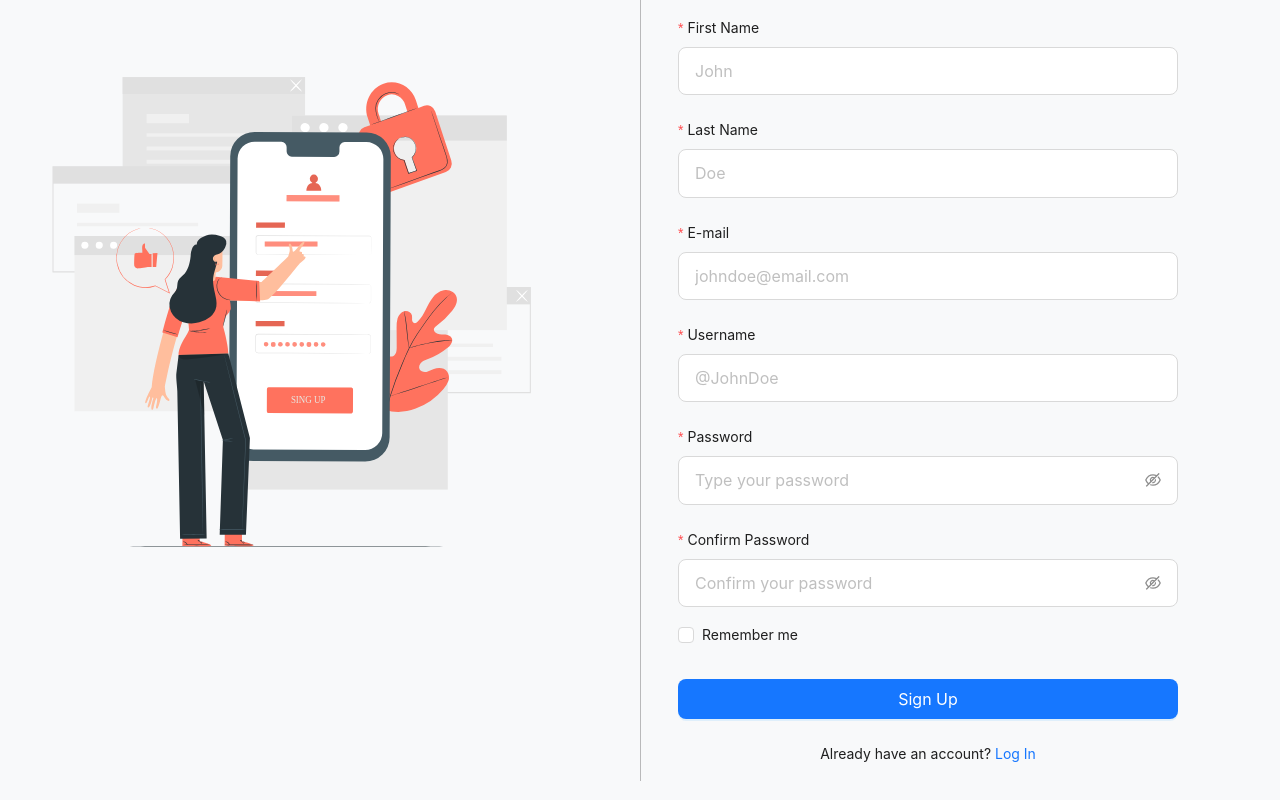
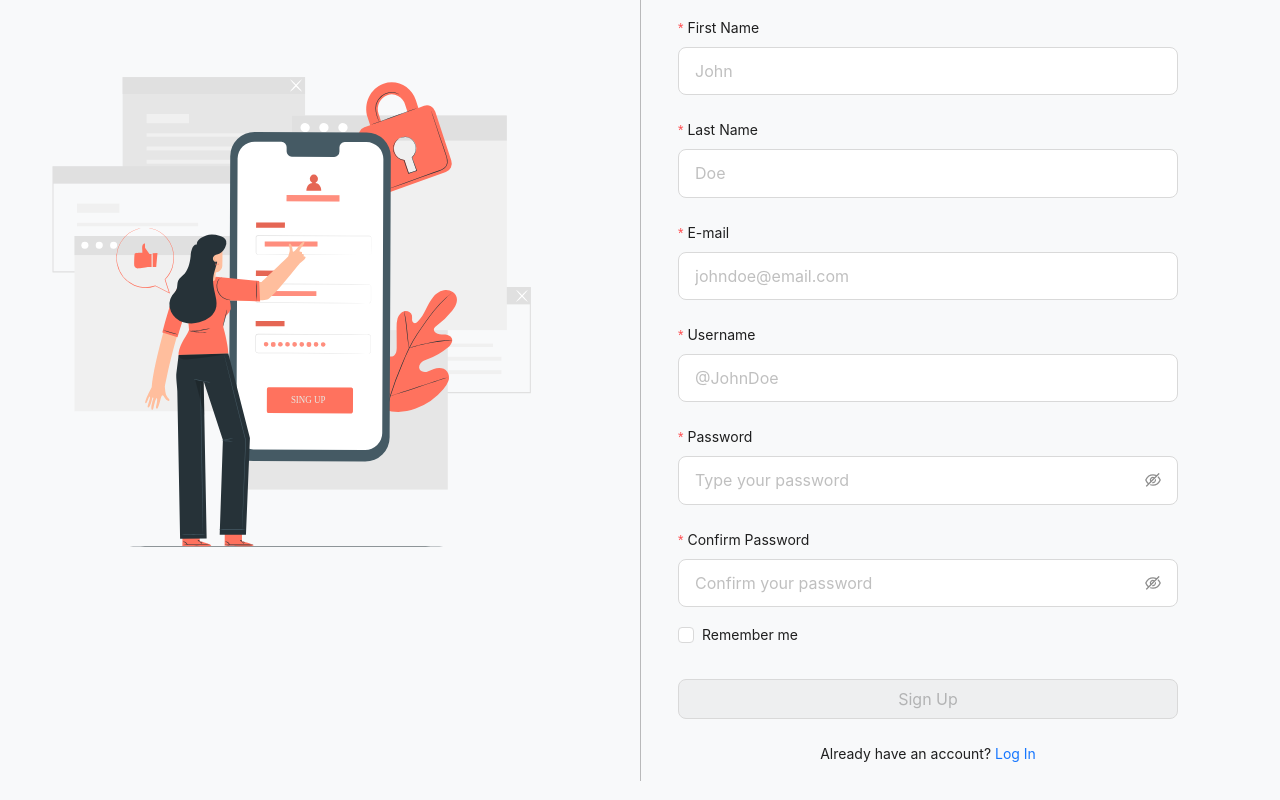
Before and after one commit to osas2211/project-mgmt-webapp, a React (Vite) app in the folder client/: page /signup in a window 1280 px wide. Shown: the part 290-1090 px from the top of the page. Built offline with nearby package versions, Linux system fonts and the light colour scheme; a web font is replaced by a local one.

Commit message:
fixed signup logic bug

```diff
--- a/client/src/pages/Login.tsx
+++ b/client/src/pages/Login.tsx
@@ -176,7 +176,7 @@ export default function () {
                   type="primary"
                   htmlType="submit"
                   style={{ width: "100%" }}
-                  disabled={disableForm}
+                  disabled={!email ? true : !password ? true : disableForm}
                 >
                   {loading ? (
                     <LoadingOutlined color="#ffffff" style={{ fontSize: 20 }} />
--- a/client/src/pages/Signup.tsx
+++ b/client/src/pages/Signup.tsx
@@ -12,6 +12,7 @@ import {
 } from "@ant-design/icons"
 import { LandingMobileNav } from "./LandingPage"
 import { useSignUpMutation } from "../redux/services/projectify"
+import { useNavigate } from "react-router-dom"
 
 export default function () {
   const [firstName, setFirstName] = useState<string>("")
@@ -23,12 +24,14 @@ export default function () {
   const [disableForm, setDisableForm] = useState<boolean>(false)
   const [api, contextHolder] = notification.useNotification()
   const [form] = useForm<FormInstance>()
+  const navigate = useNavigate()
 
   const [collapsed, setCollapsed] = useState<boolean>(false)
   const toggleCollapsed = () => {
     setCollapsed(!collapsed)
   }
-  const [signup, { isLoading, error, data, isSuccess }] = useSignUpMutation()
+  const [signup, { isLoading, error, data, isSuccess, isError }] =
+    useSignUpMutation()
 
   const createUserProfile = async (e: React.FormEvent<HTMLFormElement>) => {
     e.preventDefault()
@@ -36,15 +39,15 @@ export default function () {
     try {
       // Sign Up Logic
       const fullname = `${firstName} ${lastName}`
-      await signup({ fullname, email, password, username: userName })
-      isSuccess && console.log(data)
+      await signup({ fullname, email, password, username: userName }).unwrap()
       form.resetFields()
       openNotification("success", "Signed Up", "Sign Up Successful", api)
+      setTimeout(() => navigate("/profile"), 1500)
       setDisableForm(false)
     } catch (error: any) {
       setDisableForm(false)
-      console.log(error.message)
-      openNotification("error", "Sign Up Failed", error.message, api)
+      console.log(error)
+      openNotification("error", "Sign Up Failed", error, api)
     }
   }
   return (
@@ -243,7 +246,19 @@ export default function () {
                   type="primary"
                   htmlType="submit"
                   style={{ width: "100%" }}
-                  disabled={disableForm}
+                  disabled={
+                    !email
+                      ? true
+                      : !password
+                      ? true
+                      : !confirmPswd
+                      ? true
+                      : !firstName
+                      ? true
+                      : !lastName
+                      ? true
+                      : disableForm
+                  }
                 >
                   {isLoading ? (
                     <LoadingOutlined color="#ffffff" style={{ fontSize: 20 }} />
--- a/client/src/redux/endpoints/mutation_endpoints.ts
+++ b/client/src/redux/endpoints/mutation_endpoints.ts
@@ -31,6 +31,15 @@ export const mutations = {
       // Pick out data and prevent nested properties in a hook or selector
       transformResponse: (response: { data: User }, meta, arg) => response.data,
 
+      transformErrorResponse: (
+        response: {
+          status: number
+          data: { success: boolean; message: string }
+        },
+        meta,
+        arg
+      ) => response.data.message,
+
       // onQueryStarted is useful for optimistic updates
       // The 2nd parameter is the destructured `MutationLifecycleApi`
       // async onQueryStarted(
```
Also changed, not shown: 1 other file (tests, documents, lock files or other folders).
